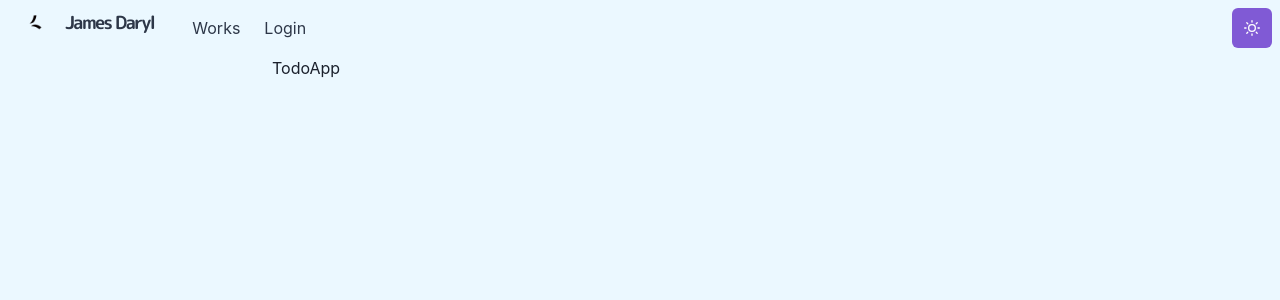
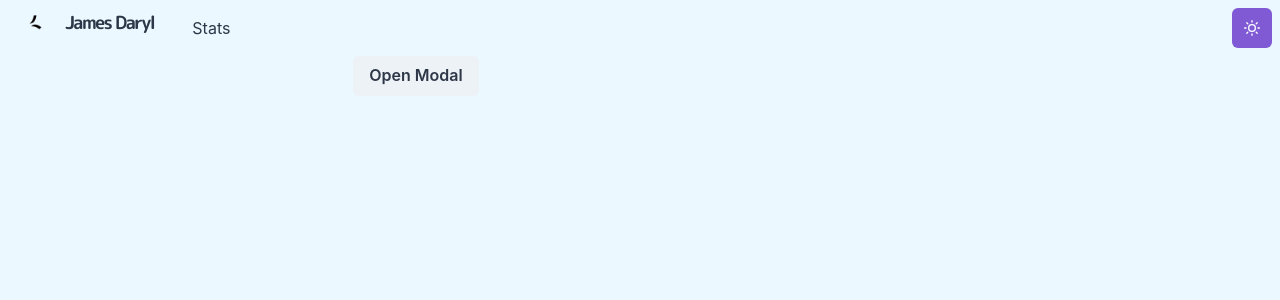
Before and after one commit to jdbbdj/next-todo, a Next.js app: page /todo-app in a window 1280 px wide. Shown: the top 300 px of the page. Built offline with nearby package versions, Linux system fonts and the light colour scheme.

Commit message:
Setup modal, messy need some cleaning after finishing basic functionality of todo app

```diff
--- a/components/form/index.jsx
+++ b/components/form/index.jsx
@@ -6,9 +6,14 @@ import {
   Input,
   Container,
   Button,
-  Box
+  Box,
+  Link,
+  Divider
 } from '@chakra-ui/react'
 import styled from '@emotion/styled'
+import NextLink from 'next/link'
+import DatePicker from 'react-datepicker'
+import { useState } from 'react'
 
 const CustomFormControl = styled(FormControl)`
   margin-bottom: 5px;
@@ -22,10 +27,11 @@ const CustomContainer = styled(Container)`
 const FormComponent = ({ isLogin, formik }) => {
   const { values, handleChange, handleSubmit, errors, touched, getFieldProps } =
     formik
+  const [startDate, setStartDate] = useState(new Date())
   return (
     <CustomContainer maxW="container.sm">
       <form onSubmit={handleSubmit}>
-        {isLogin && (
+        {isLogin ? (
           <Box>
             <CustomFormControl>
               <FormLabel htmlFor="email">Email address</FormLabel>
@@ -51,8 +57,61 @@ const FormComponent = ({ isLogin, formik }) => {
                 <div style={{ color: 'red' }}>{errors.password}</div>
               ) : null}
             </CustomFormControl>
+            <CustomFormControl
+              display={{ base: 'flex', md: 'flex' }}
+              justify="space-between"
+            >
+              <Box flexGrow={1}>
+                <NextLink href="/register">
+                  <Link>No account?</Link>
+                </NextLink>
+              </Box>
+              <Box flexGrow={1}>
+                <NextLink href="/register" align="right">
+                  <Link>Forgot password?</Link>
+                </NextLink>
+              </Box>
+            </CustomFormControl>
+          </Box>
+        ) : (
+          <Box>
+            <CustomFormControl>
+              <FormLabel htmlFor="email">Task title</FormLabel>
+              <Input
+                type="text"
+                name="username"
+                id="username"
+                {...getFieldProps('username')}
+              />
+              {touched.username && errors.username ? (
+                <div style={{ color: 'red' }}>{errors.username}</div>
+              ) : null}
+            </CustomFormControl>
+            <CustomFormControl>
+              <FormLabel htmlFor="email">Task description</FormLabel>
+              <Input
+                type="password"
+                name="password"
+                id="password"
+                {...getFieldProps('password')}
+              />
+              {touched.password && errors.password ? (
+                <div style={{ color: 'red' }}>{errors.password}</div>
+              ) : null}
+            </CustomFormControl>
+            <CustomFormControl>
+              <FormLabel htmlFor="email">Task description</FormLabel>
+              <DatePicker
+                selected={startDate}
+                onChange={date => setStartDate(date)}
+              />
+              {touched.password && errors.password ? (
+                <div style={{ color: 'red' }}>{errors.password}</div>
+              ) : null}
+            </CustomFormControl>
           </Box>
         )}
+
         <CustomFormControl align="center">
           <Button type="submit">SUBMIT</Button>
         </CustomFormControl>
--- a/components/layouts/main.jsx
+++ b/components/layouts/main.jsx
@@ -10,6 +10,7 @@ const Layout = ({ children, router }) => {
         <link rel="icon" type="image/png" href="/favicon.ico" />
       </Head>
       <Navbar path={router.asPath} />
+
       <Container maxW="container.md" pt={14}>
         {children}
       </Container>
--- a/components/navbar.jsx
+++ b/components/navbar.jsx
@@ -18,6 +18,7 @@ import {
 } from '@chakra-ui/react'
 import { HamburgerIcon } from '@chakra-ui/icons'
 import ThemeButton from './theme-toggle'
+import { useRouter } from 'next/router'
 
 const LinkItem = ({ href, path, children }) => {
   const active = path === href
@@ -37,7 +38,11 @@ const LinkItem = ({ href, path, children }) => {
 
 const Navbar = props => {
   const { path } = props
+  const router = useRouter()
+  console.log(router.asPath)
   return (
+    <>
+      {router.asPath !== '/todo-app' ? (
         <Box
           position="fixed"
           as="nav"
@@ -105,6 +110,67 @@ const Navbar = props => {
             </Box>
           </Container>
         </Box>
+      ) : (
+        <Box
+          position="fixed"
+          as="nav"
+          w="100%"
+          bg={useColorModeValue('blue.50', 'gray.700')}
+          style={{ backdropFilter: 'blur(10px)' }}
+          zIndex={1}
+          {...props}
+        >
+          <Container
+            display="flex"
+            p={2}
+            maxW="container.lg.md"
+            wrap="wrap"
+            align="center"
+            justify="space-between"
+          >
+            <Flex align="center" mr={5}>
+              <Heading as="h1" size="lg" letterSpacing={'tighter'}>
+                <Logo />
+              </Heading>
+            </Flex>
+            <Stack
+              direction={{ base: 'column', md: 'row' }}
+              display={{ base: 'none', md: 'flex' }}
+              width={{ base: 'full', md: 'auto' }}
+              flexGrow={1}
+              alignItems="center"
+              mt={{ base: 1, md: 0 }}
+            >
+              <LinkItem href="/stats" path={path}>
+                Stats
+              </LinkItem>
+            </Stack>
+
+            <Box flex={1} align="right">
+              <ThemeButton />
+              <Box ml={2} display={{ base: 'inline-block', md: 'none' }}>
+                <Menu>
+                  <MenuButton
+                    as={IconButton}
+                    icon={<HamburgerIcon />}
+                    variant="outline"
+                    aria-label="Options"
+                  />
+                  <MenuList>
+                    <NextLink href="/stats" passHref>
+                      <MenuItem as={Link}>Stats</MenuItem>
+                    </NextLink>
+                    <NextLink href="https://github.com/jdbbdj" passHref>
+                      <MenuItem as={Link}>Visit developer</MenuItem>
+                    </NextLink>
+                  </MenuList>
+                </Menu>
+              </Box>
+            </Box>
+          </Container>
+        </Box>
+      )}
+    </>
   )
 }
 
--- a/package.json
+++ b/package.json
@@ -24,6 +24,7 @@
     "moment": "^2.29.1",
     "next": "^12.1.0",
     "react": "^17.0.2",
+    "react-datepicker": "^4.7.0",
     "react-dom": "^17.0.2",
     "three": "^0.139.0",
     "yup": "^0.32.11"
--- a/pages/login.jsx
+++ b/pages/login.jsx
@@ -11,7 +11,9 @@ const Login = () => {
   const [initialValues, setInitialValues] = useState(INITIAL_VALUES)
 
   const loginClick = values => {
-    router.push('/')
+    if (values.username === 'james' && values.password === 'test') {
+      router.push('/todo-app')
+    }
   }
 
   const formik = useFormik({
--- a/pages/todo-app.jsx
+++ b/pages/todo-app.jsx
@@ -1,7 +1,54 @@
-import React from 'react'
+import {
+  Modal,
+  ModalContent,
+  ModalHeader,
+  ModalBody,
+  ModalCloseButton,
+  useDisclosure,
+  Button,
+  Container
+} from '@chakra-ui/react'
+import { useFormik } from 'formik'
+import INITIAL_VALUES from '../components/form/models/loginModel'
+import loginValidator from '../components/form/validator/loginValidator'
+import FormComponent from '../components/form'
+import { useRouter } from 'next/router'
+import { useState } from 'react'
 
 const TodoApp = () => {
-  return <div>TodoApp</div>
+  const { isOpen, onOpen, onClose } = useDisclosure()
+  const router = useRouter()
+  const [initialValues, setInitialValues] = useState(INITIAL_VALUES)
+
+  const loginClick = values => {
+    if (values.username === 'james' && values.password === 'test') {
+      router.push('/todo-app')
+    }
+  }
+
+  const formik = useFormik({
+    initialValues: initialValues,
+    validateOnChange: true,
+    validationSchema: loginValidator,
+    onSubmit: loginClick
+  })
+  return (
+    <>
+      <Container>
+        <Button onClick={onOpen}>Open Modal</Button>
+      </Container>
+
+      <Modal isOpen={isOpen} onClose={onClose}>
+        <ModalContent>
+          <ModalHeader>Modal Title</ModalHeader>
+          <ModalCloseButton />
+          <ModalBody>
+            <FormComponent isTodo={true} formik={formik} />
+          </ModalBody>
+        </ModalContent>
+      </Modal>
+    </>
+  )
 }
 
 export default TodoApp
```
Also changed, not shown: components/form/models/todoModel.jsx (added, +7 -0 lines), pages/register.js (added, +7 -0 lines), components/form/validator/todoValidator.jsx (added), pages/retrieve-password.js (added), 1 other file (tests, documents, lock files or other folders). Lines whose indentation alone changed are shown as unchanged.
